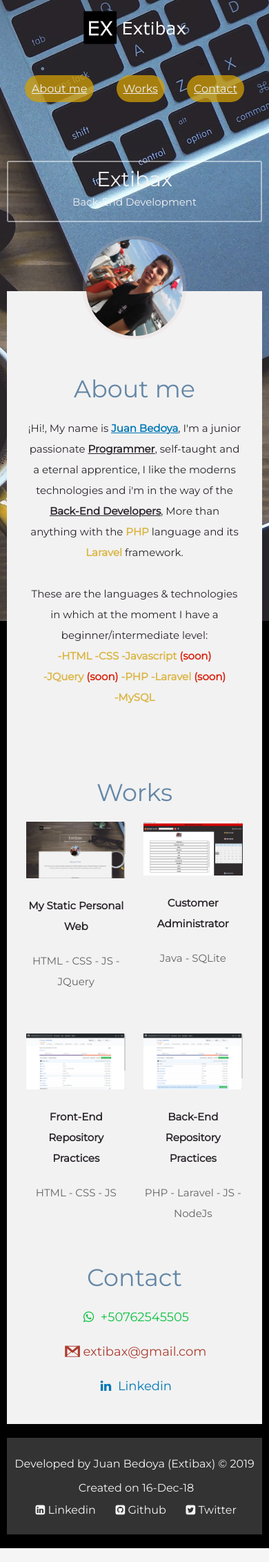
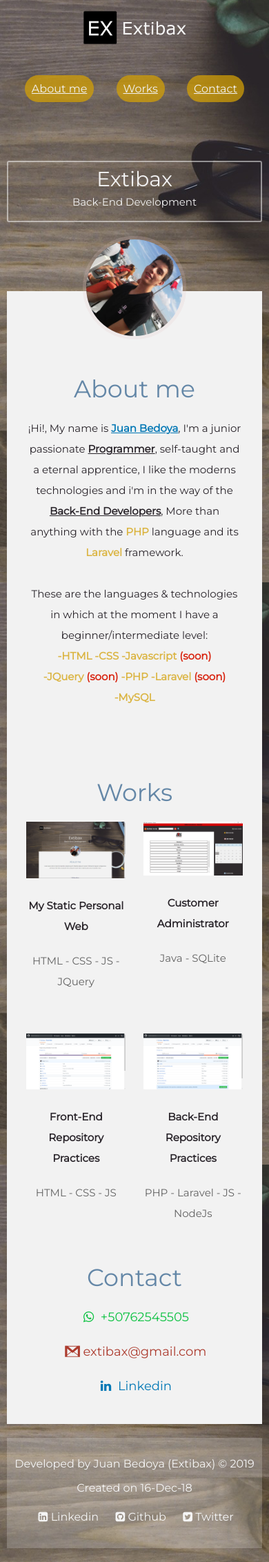
Before and after one commit to Extibax/Extibax-Portfolio-V1-CSS3-JS, a PHP site: page / in a window 390 px wide. Shown: the whole page at 69% size. Run offline with PHP 8.4, Linux system fonts and the light colour scheme.

Commit message:
More media querys

```diff
--- a/css/footer.css
+++ b/css/footer.css
@@ -18,6 +18,10 @@ footer .author p {
     line-height: 35px;
 }
 
+footer .social-networks {
+    display: flex;
+}
+
 footer .social-networks a {
     color: #F5F5F5;
     text-decoration: none;
@@ -28,10 +32,10 @@ footer .social-networks a:hover {
     text-decoration: underline;
 }
 
-footer .footer_name {
+footer .footer-name {
 
 }
 
-footer .footer_date {
+footer .footer-date {
     margin-left: 5px;
 }
--- a/css/style.css
+++ b/css/style.css
@@ -15,6 +15,7 @@ body {
     background-attachment: fixed;/*
     background-repeat: no-repeat;
     background-size: cover; */
+    background-size: cover;
 }
 
 .container {
@@ -36,6 +37,12 @@ header {
 }
 
 /* ----- ----- MEDIA QUERIES ----- ----- */
+
+@media screen and (max-width: 975px) {
+    footer .author {
+        flex-direction: column;
+    }
+}
 
 @media screen and (max-width: 800px) {
     .container {
@@ -87,7 +94,7 @@ header {
         padding: 0 auto;
         text-align: center;
         line-height: 30px;
-        display: block;
+        /* display: block; */
     }
 
 }
@@ -111,7 +118,4 @@ header {
     header .logo {
         margin-bottom: 20px;
     }
-
-
-
 }
--- a/index.html
+++ b/index.html
@@ -1,16 +1,21 @@
-<!-- My Static Web -->
+<!-- Juan Bedoya (Extibax Portfolio Web) -->
+<!-- Created on  -->
 
 <!DOCTYPE html>
 <html lang="es">
 
 <head>
+
     <!-- No cache start -->
     <meta http-equiv="Expires" content="0">
     <meta http-equiv="Last-Modified" content="0">
     <meta http-equiv="Cache-Control" content="no-cache, mustrevalidate">
     <meta http-equiv="Pragma" content="no-cache">
     <!-- No cache end -->
+
+    <!-- Meta UTF-8 -->
     <meta http-equiv="Content-Type" content="text/html;charset=UTF-8">
+    <!-- Meta Viewport -->
     <meta name="viewport" content="width=device-width, initial-scale=1.0">
     <!-- CSS Font Style -->
     <link href="https://fonts.googleapis.com/css?family=Montserrat" rel="stylesheet">
@@ -34,12 +39,16 @@
 </head>
 
 <body>
+    <!-- Container -->
     <div class="container">
 
+        <!-- Header -->
         <header>
+            <!-- Logo -->
             <div class="logo">
                 <img src="img/LogotypeText.png" alt="Extibax Logotype">
             </div>
+            <!-- Menu -->
             <nav class="menu">
                 <ul>
                     <li onclick="aboutMe()">About me</li>
@@ -49,6 +58,7 @@
             </nav>
         </header>
 
+        <!-- Block Name & Profession -->
         <section class="name-profession">
             <div class="container-text">
                 <div class="text">
@@ -58,15 +68,19 @@
             </div>
         </section>
 
+        <!-- Main -->
         <section class="main">
 
+            <!-- About me -->
             <div class="about-me">
                 <div class="container">
                     <div class="image">
                         <img src="img/JuanBedoya.jpg" alt="Juan Sebastian Bedoya Piedrahita - Juan Bedoya - Extibax">
                     </div>
                     <div class="text">
+                        <!-- About me title -->
                         <h3 class="title" id="aboutMe">About me</h3>
+                        <!-- About me description -->
                         <p>
                             ¡Hi!, My name is <span class="bold"><a href="https://www.linkedin.com/in/extibax/" target="_blank">Juan
                                     Bedoya</a></span>, I'm a junior passionate <span class="bold">Programmer</span>,
@@ -86,6 +100,7 @@
                 </div>
             </div>
 
+            <!-- Works -->
             <div class="works">
                 <div class="container">
                     <h3 class="title" id="works">Works</h3>
@@ -170,6 +185,7 @@
                 </div>
             </div>
 
+            <!-- Contact me -->
             <div class="contact">
                 <div class="container">
                     <div class="text-container">
@@ -184,6 +200,7 @@
             </div>
         </section>
 
+        <!-- Footer -->
         <footer>
             <div class="author">
                 <p class="footer_name">
@@ -194,9 +211,9 @@
                 </p>
             </div>
             <div class="social-networks">
-                <a class="icon-linkedin-squared" href="https://www.linkedin.com/in/extibax/" target="_blank">Linkedin</a>
-                <a class="icon-github-squared" href="https://github.com/Extibax" target="_blank">Github</a>
-                <a class="icon-twitter-squared" href="https://twitter.com/extibax" target="_blank">Twitter</a>
+                <a class="icon-linkedin-squared linkedin" href="https://www.linkedin.com/in/extibax/" target="_blank">Linkedin</a>
+                <a class="icon-github-squared github" href="https://github.com/Extibax" target="_blank">Github</a>
+                <a class="icon-twitter-squared twitter" href="https://twitter.com/extibax" target="_blank">Twitter</a>
             </div>
         </footer>
 
```
Also changed, not shown: img/Office-Up.jpg (added).
